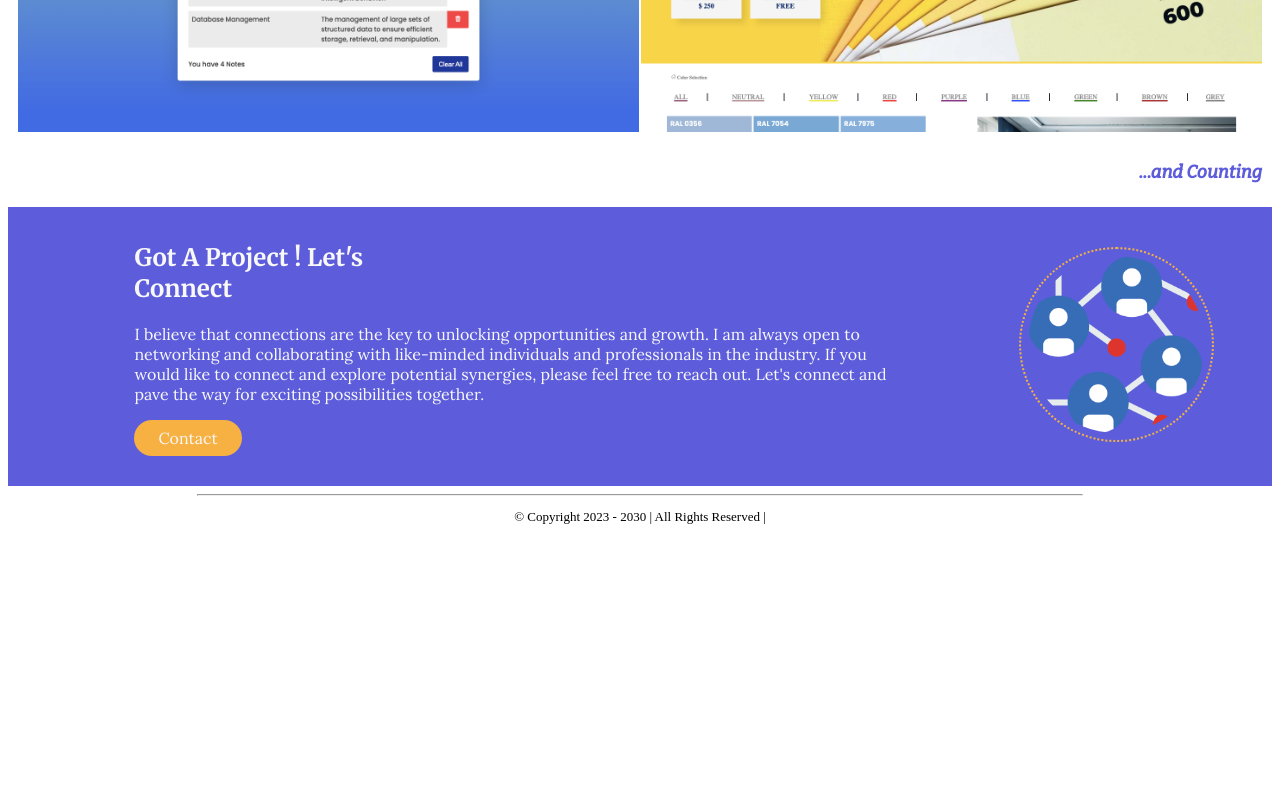
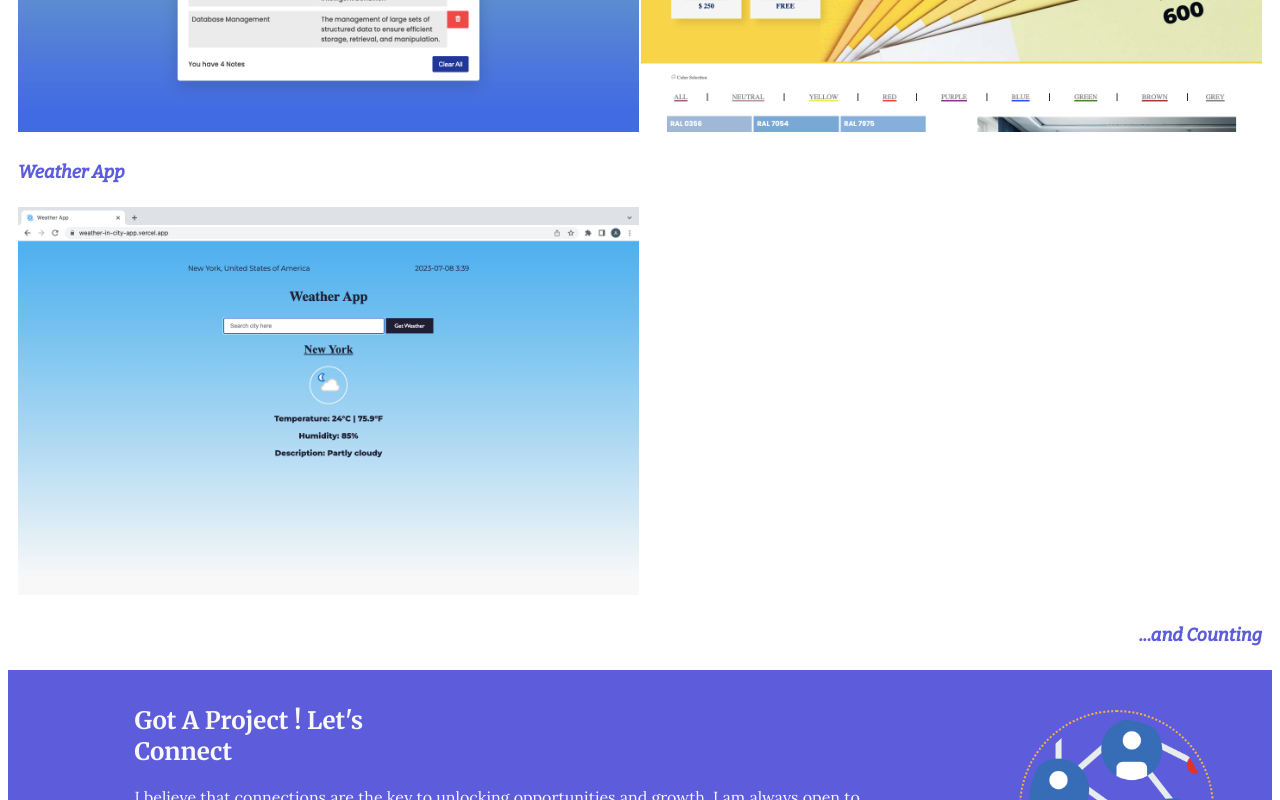
Before and after one commit to AmanjotSingh0908/Portfolio_Aman, a plain HTML site: page index.html in a window 1280 px wide. Shown: the part 2427-3227 px from the top of the page. Before the commit the page ends 2965 px from the top, so only its background shows below. Drawn offline with nearby package versions, Linux system fonts and the light colour scheme.

Commit message:
Added weather app in portfolio

```diff
--- a/Portfolio.css
+++ b/Portfolio.css
@@ -433,21 +433,21 @@
 .projectsgrid {
     display: grid;
     grid-template-columns: repeat(2, 1fr);
-    grid-template-rows: repeat(1, 1fr);
+    grid-template-rows: repeat(2, 1fr);
     grid-column-gap: 2px;
     grid-row-gap: 0px;
     padding: 0 10px;
     margin-top:-20px;
-    display: flex;
-    align-items: center ;
-    justify-content: center;
+    /* display: flex; */
+    /* align-items: center ;
+    justify-content: center; */
 }
 
 .Post1img , .Post2img{
     width:100%;
 }
 
-.post1>a, .post2>a{
+.post1>a, .post2>a, .post3>a{
     color: #5d5ddc;
     font-family: 'Bitter', serif;
     text-decoration: none;
--- a/index.html
+++ b/index.html
@@ -208,6 +208,12 @@
                 </a>
                 <img src="./CatalogPg1.png" alt="Proj2" class="Post2img">
             </div>
+            <div class="post3">
+                <a href="https://weather-in-city-app.vercel.app/" target="_blank">
+                    <h4>Weather App</h4>
+                </a>
+                <img src="./NewYork_Weather.png" alt="Proj2" class="Post2img">
+            </div>
         </div>
         <h4 class="CountingText">...and Counting</h4>
     </section>
```
Also changed, not shown: NewYork_Weather.png (added).
